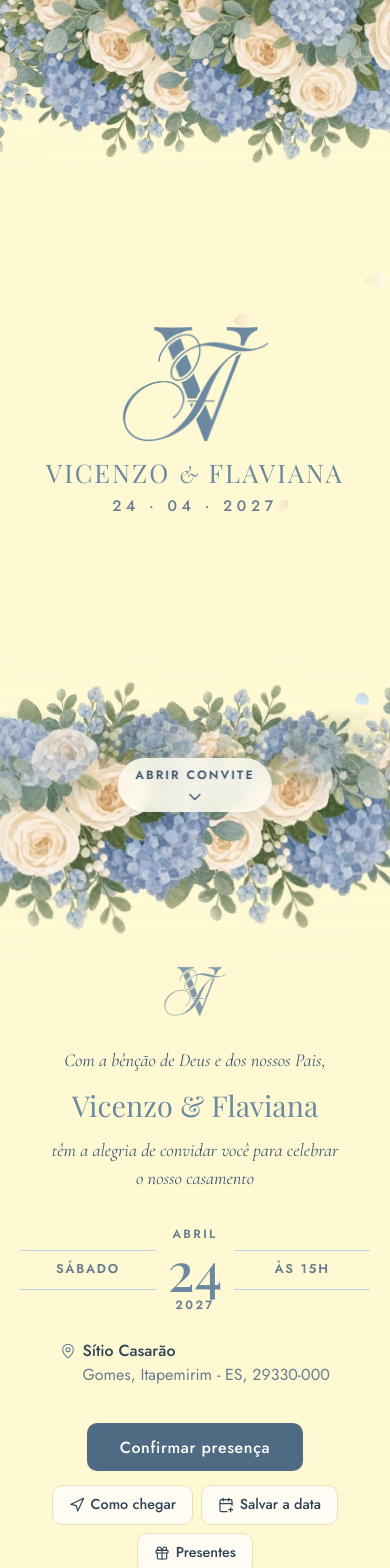
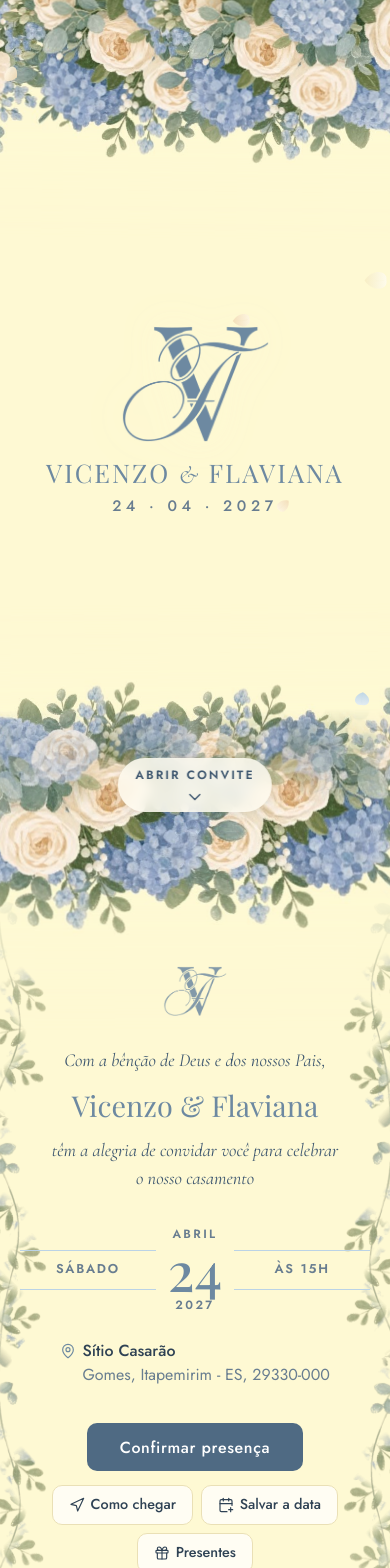
Before and after one commit to Vicenzolol/casandinhos, a React (Vite) app: page /convite in a window 390 px wide. Shown: the top 1568 px of the page. Built offline with nearby package versions, Linux system fonts and the light colour scheme.

Commit message:
Convite: vinhas finas nas bordas também no celular

```diff
--- a/src/styles/Convite.css
+++ b/src/styles/Convite.css
@@ -138,8 +138,11 @@
   .convite-vinha-esq { left: 0; }
   .convite-vinha-dir { right: 0; }
 }
+/* celular: uma vinha fina em cada borda, metade para fora da tela, atrás do texto */
 @media (max-width: 860px) {
-  .convite-vinha { display: none; }
+  .convite-vinha { --vinha-largura: 96px; opacity: 0.75; }
+  .convite-vinha-esq { left: -34px; }
+  .convite-vinha-dir { right: -34px; }
 }
 
 @keyframes convite-balanco-ramo {
```
